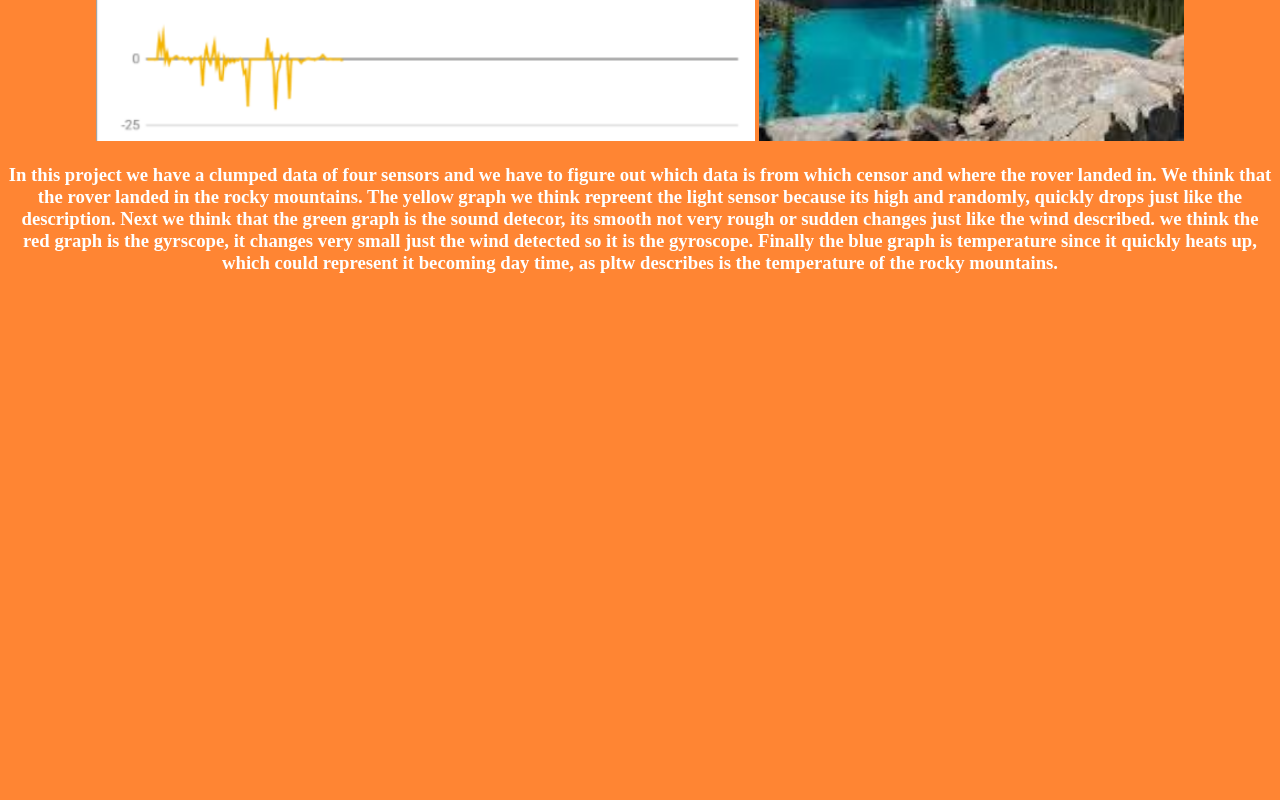
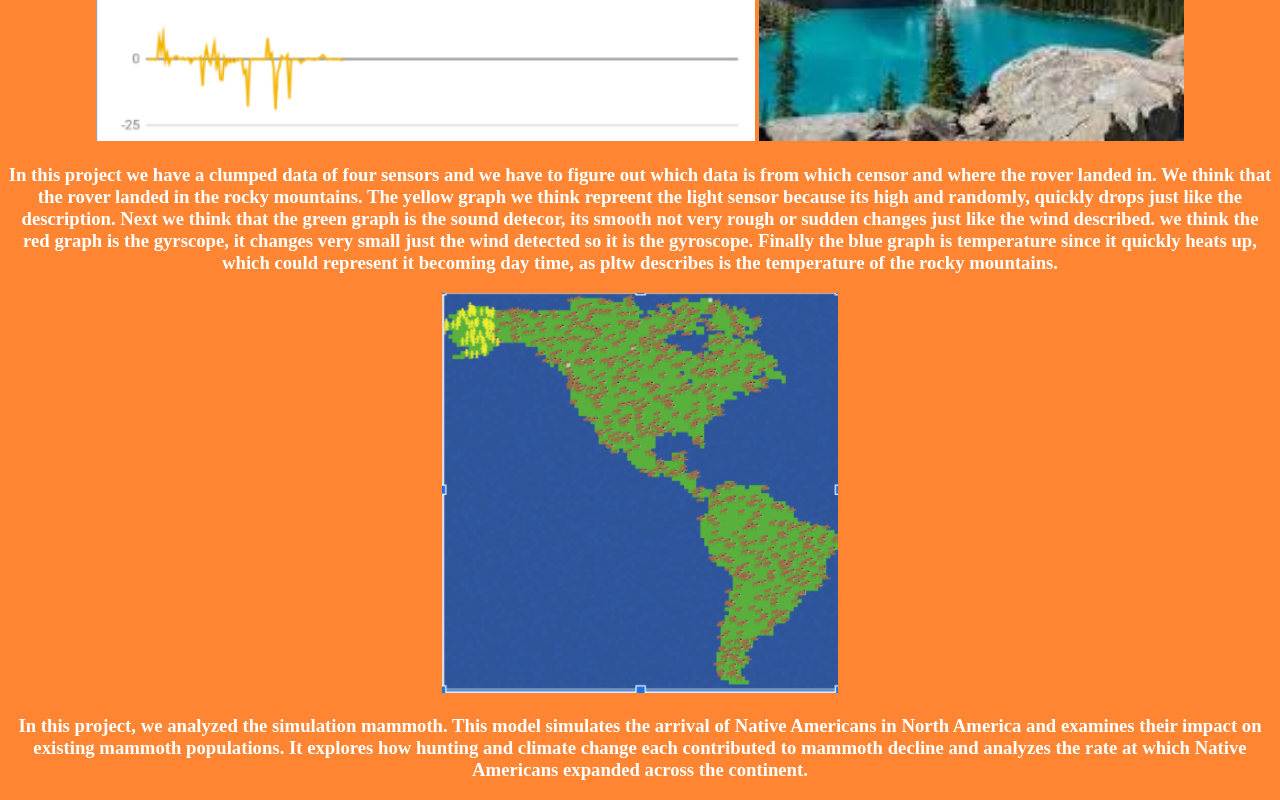
Before and after one commit to Dazakipotat/Dazakipotat.github.io, a plain HTML site: page portfolio.html in a window 1280 px wide. Shown: the part 2794-3594 px from the top of the page. Before the commit the page ends 3087 px from the top, so only its background shows below. Drawn offline with Linux system fonts and the light colour scheme.

Commit message:
Update portfolio.html

```diff
--- a/portfolio.html
+++ b/portfolio.html
@@ -29,6 +29,8 @@
 	<img src="Images/rocky.jpg" height="400" alt="centered image" class="aligncenter">
         <h3 style="color: white"> In this project we have a clumped data of four sensors and we have to figure out which data is from which censor and where the rover landed in. We think that the rover landed in the rocky mountains. The yellow graph we think repreent the light sensor because its high and randomly, quickly drops just like the description. Next we think that the green graph is the sound detecor, its smooth not very rough or sudden changes just like the wind described. we think the red graph is the gyrscope, it changes very small just the wind detected so it is the gyroscope. Finally the blue graph is temperature since it quickly heats up, which could represent it becoming day time, as pltw describes is the temperature of the rocky mountains.
 	</h3>
-    </center>
-	  </body>
+	    	<img src="Images/mammoth.png" height="400" alt="centered image" class="aligncenter">
+        <h3 style="color: white"> In this project, we analyzed the simulation mammoth. This model simulates the arrival of Native Americans in North America and examines their impact on existing mammoth populations. It explores how hunting and climate change each contributed to mammoth decline and analyzes the rate at which Native Americans expanded across the continent.
+	</h3>
+
 	</html>
```
